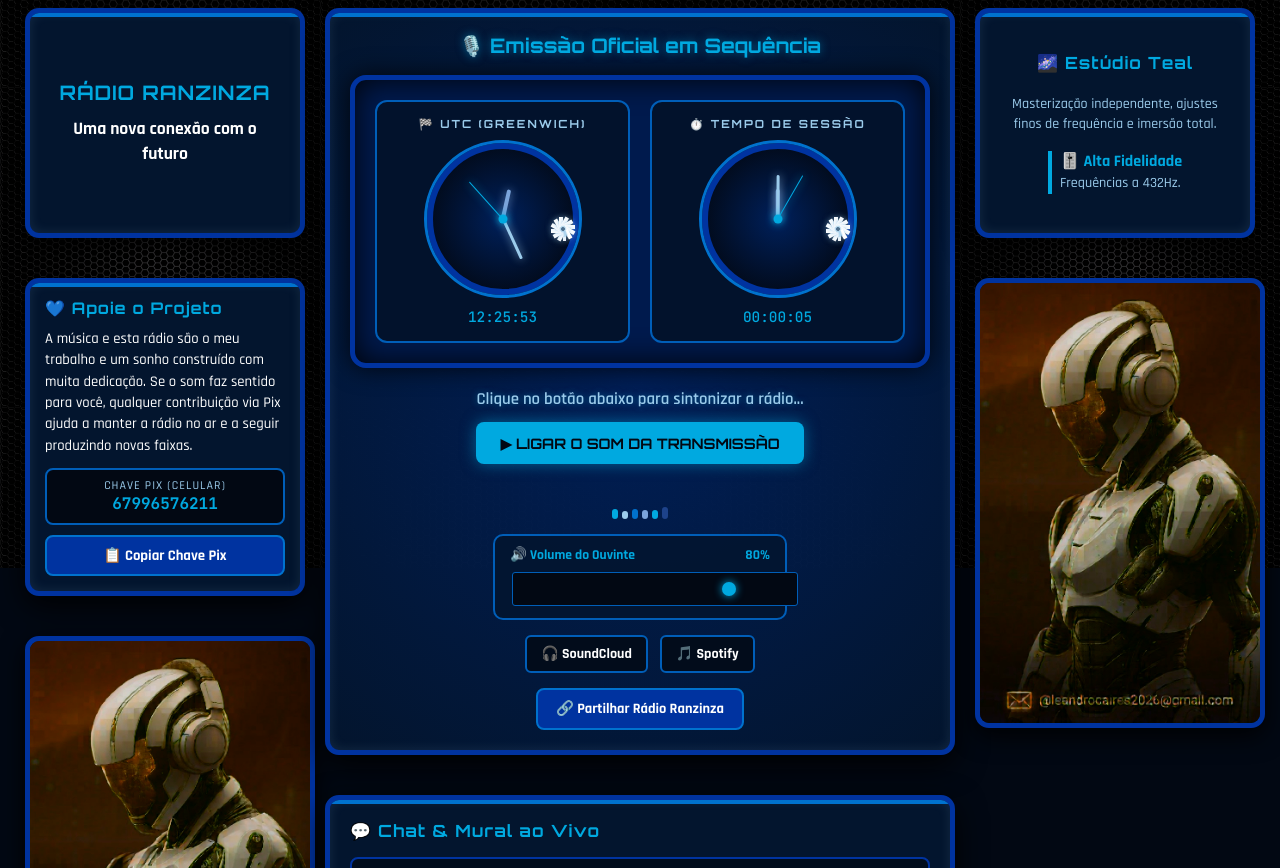
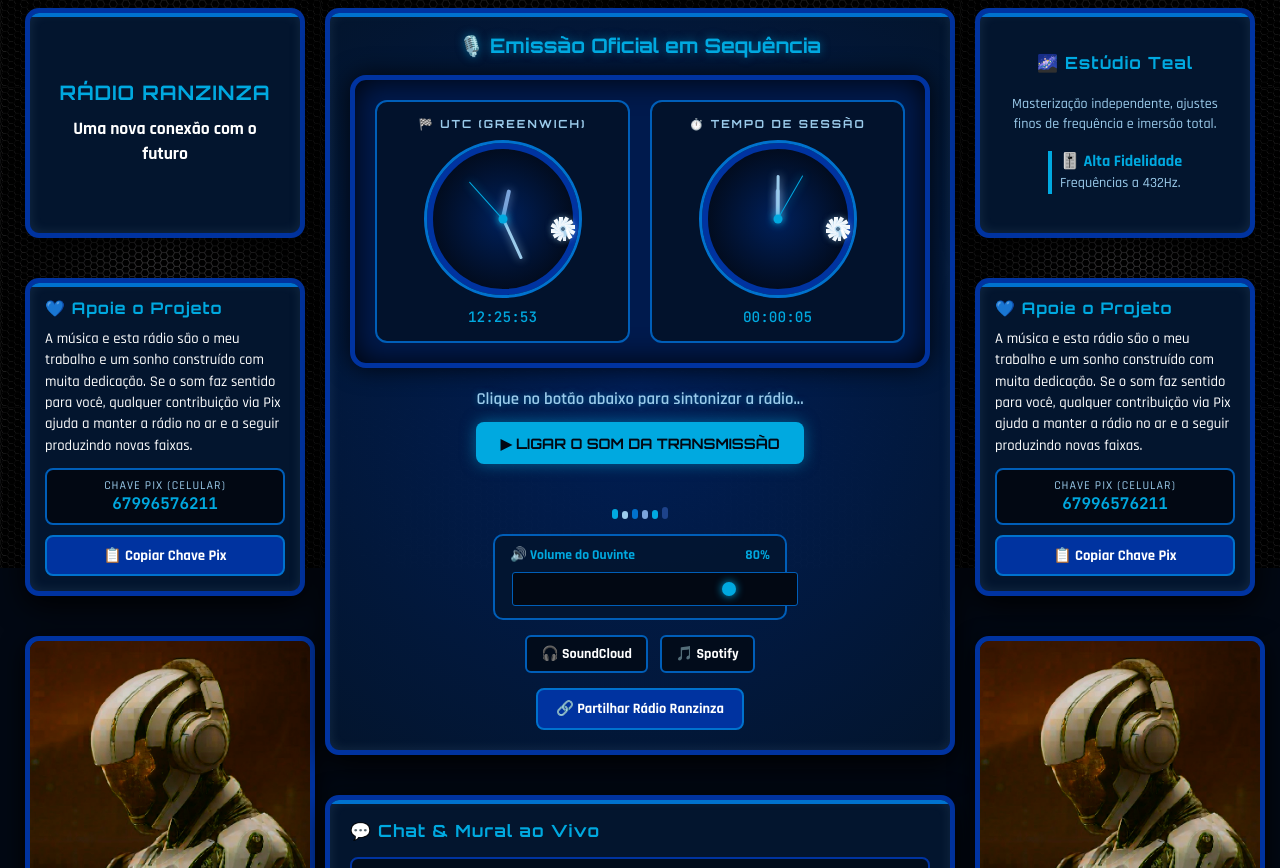
Before and after one commit to leandrocaires2026-arc/radio-ranzinza, a plain HTML site: page index.html in a window 1280 px wide. Shown: the part 232-1100 px from the top of the page. Drawn offline with Linux system fonts and the light colour scheme.

Commit message:
Update index.html

```diff
--- a/index.html
+++ b/index.html
@@ -660,9 +660,9 @@
                     </p>
                     <div class="pix-key-box">
                         <span class="pix-key-label">Chave Pix (Celular)</span>
-                        <span class="pix-key-value" id="pixKeyText">67996576211</span>
+                        <span class="pix-key-value">67996576211</span>
                     </div>
-                    <button type="button" class="pix-copy-btn" id="copyPixBtn" onclick="copiarChavePix()">
+                    <button type="button" class="pix-copy-btn" onclick="copiarChavePix(this)">
                         📋 Copiar Chave Pix
                     </button>
                 </div>
@@ -811,6 +811,20 @@
                         <div style="font-weight: bold; color: var(--neon-teal); margin-bottom: 2px;">🎚️ Alta Fidelidade</div>
                         <p class="info-box" style="margin: 0;">Frequências a 432Hz.</p>
                     </div>
+                </div>
+
+                <div class="solid-color-card side-profile-card donation-card" style="padding: 15px;">
+                    <h4>💙 Apoie o Projeto</h4>
+                    <p class="donation-appeal">
+                        A música e esta rádio são o meu trabalho e um sonho construído com muita dedicação. Se o som faz sentido para você, qualquer contribuição via Pix ajuda a manter a rádio no ar e a seguir produzindo novas faixas.
+                    </p>
+                    <div class="pix-key-box">
+                        <span class="pix-key-label">Chave Pix (Celular)</span>
+                        <span class="pix-key-value">67996576211</span>
+                    </div>
+                    <button type="button" class="pix-copy-btn" onclick="copiarChavePix(this)">
+                        📋 Copiar Chave Pix
+                    </button>
                 </div>
 
                 <div class="side-art-banner">
@@ -1184,9 +1198,8 @@
             });
         }
 
-        function copiarChavePix() {
+        function copiarChavePix(btn) {
             const chavePix = "67996576211";
-            const btn = document.getElementById('copyPixBtn');
             const restaurarBotao = () => {
                 if (!btn) return;
                 btn.innerText = "✅ Chave Pix copiada!";
```
